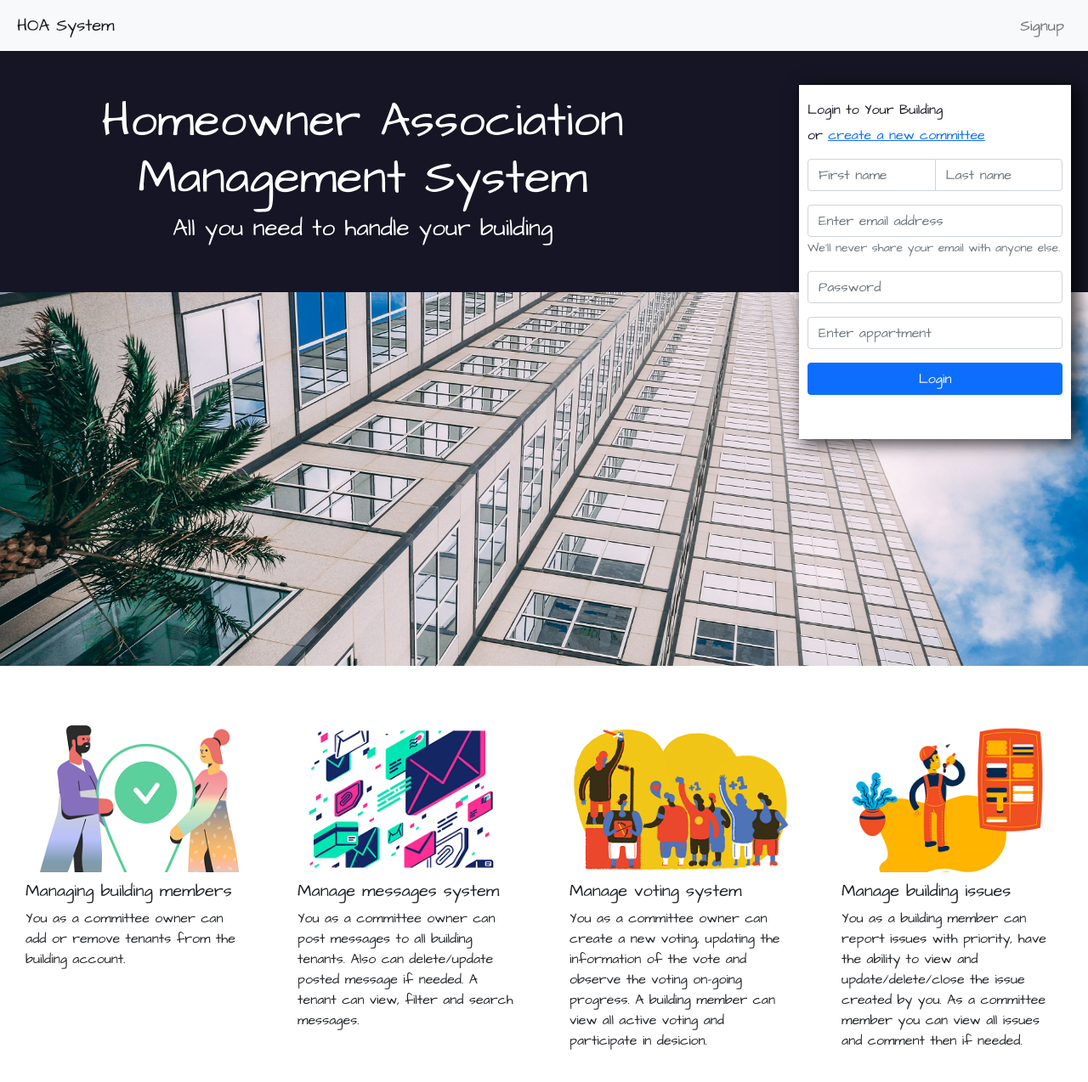
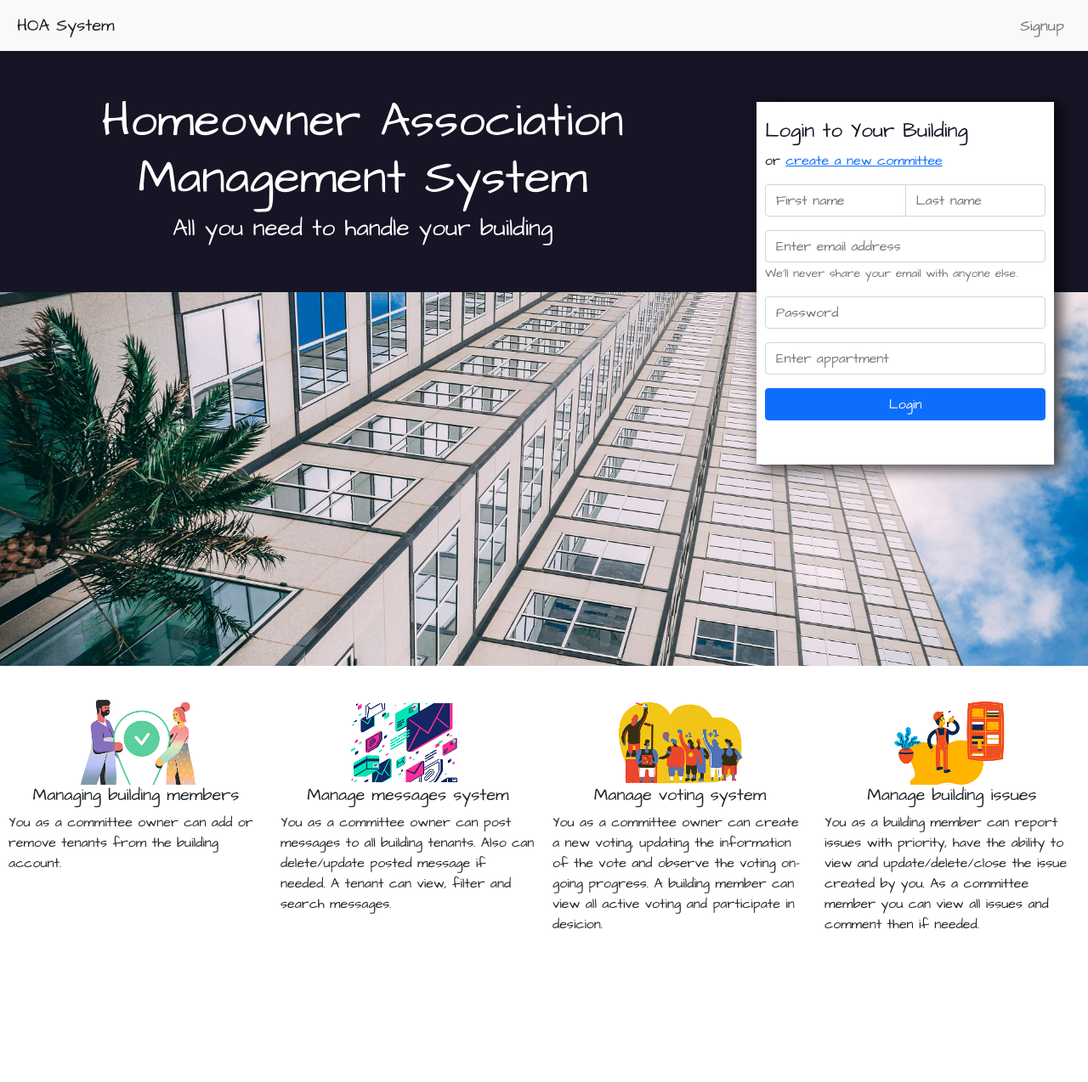
Before and after one commit to Sivan-H-A/Homeowner-app, a React (Create React App) app: page /#/ in a window 1280 px wide. Shown: the top 1274 px of the page at 85% size. After the commit the page ends 1110 px from the top, so only its background shows below. Built offline with nearby package versions, Linux system fonts and the light colour scheme.

Commit message:
move login to new component + handle responsive issue

```diff
--- a/src/components/HomeownerNavbar/HomeownerNavbar.css
+++ b/src/components/HomeownerNavbar/HomeownerNavbar.css
@@ -1,11 +1,12 @@
 .c-homeowner-navbar{
-    position:fixed;
-    width: 100%;
-    display: flex;
     padding: 10px 20px;
     font-size:large;
 }
-.c-homeowner-navbar-left{
-    position:fixed;
-    right: 20px;
-}
+
+
+@media (min-width: 992px) {
+    .c-homeowner-navbar-left{
+        position:fixed;
+        right: 20px;
+    }
+ }
--- /dev/null
+++ b/src/components/LandingPageCardComponent/LandingPageCardComponent.js
@@ -0,0 +1,39 @@
+import React from 'react'
+import { Card, CardDeck, CardGroup } from 'react-bootstrap'
+import message from '../../assets/messages-icon.png';
+import tenant from '../../assets/tenants-icon.png'
+import votes from '../../assets/voting-icon.png'
+import issues from '../../assets/issues-icon.png'
+
+export default function LandingPageCardComponent() {
+    return (
+        <CardDeck>
+           <Card className="col-md-6 col-lg-3">
+                <Card.Img variant="top" src={tenant}/>
+                <Card.Title>Managing building members</Card.Title>
+                <Card.Text>You as a committee owner can add or remove tenants from the building account.</Card.Text>
+            </Card>
+            <Card className="col-md-6 col-lg-3">
+                <Card.Img variant="top" src={message}/>
+                <Card.Title>Manage messages system</Card.Title>
+                <Card.Text>You as a committee owner can post messages to all building tenants.
+                    Also can delete/update posted message if needed. A tenant can view, filter and search messages.</Card.Text>
+            </Card>
+            <Card className="col-md-6 col-lg-3">
+                <Card.Img variant="top" src={votes}/>
+                <Card.Title>Manage voting system</Card.Title>
+                <Card.Text>You as a committee owner can create a new voting,
+                    updating the information of the vote and observe the voting on-going progress.
+                    A building member can view all active voting and participate in desicion.</Card.Text>
+            </Card>
+            <Card className="col-md-6 col-lg-3">
+                <Card.Img variant="top" src={issues}/>
+                <Card.Title>Manage building issues</Card.Title>
+                <Card.Text>You as a building member can report issues with priority, have the ability to view and update/delete/close the issue created by you.
+                    As a committee member you can view all issues and comment then if needed.</Card.Text>
+            </Card>
+
+
+        </CardDeck>
+    )
+}
--- /dev/null
+++ b/src/components/LoginComponent/LoginComponent.js
@@ -0,0 +1,47 @@
+import React, { useState } from 'react'
+import { Alert, Button, Form, InputGroup } from 'react-bootstrap';
+import { Link } from 'react-router-dom';
+
+export default function LoginComponent({login}) {
+    const [showInvalidLogin, setShowInvalidLogin] = useState(false);
+    const [email, setEmail] = useState("");
+    const [fname, setFname] = useState("");
+    const [lname, setLname] = useState("");
+    const [apt, setApt] = useState("");
+    const [pwd, setPwd] = useState("");
+
+    return (
+        <div className="p-login col-md-3">
+            <h4>Login to Your Building</h4>
+            <p>or <Link to="/signup">create a new committee</Link></p>
+            {showInvalidLogin ? <Alert variant="danger">Invalid Credentials!</Alert> : null}
+            <Form onSubmit={login} className="mb-3">
+                <InputGroup className="mb-3">
+                    <Form.Control value={fname} placeholder="First name" onChange={e => setFname(e.target.value)}/>
+                    <Form.Control value={lname}placeholder="Last name" onChange={e => setLname(e.target.value)}/>
+                </InputGroup>
+
+                <Form.Group className="mb-3" controlId="formBasicEmail">
+                    <Form.Control type="email" placeholder="Enter email address"
+                        value={email} onChange={e => setEmail(e.target.value)} />
+                    <Form.Text className="text-muted">
+                    We'll never share your email with anyone else.
+                    </Form.Text>
+                </Form.Group>
+
+                <Form.Group className="mb-3" controlId="formBasicPassword">
+                    <Form.Control type="password" placeholder="Password"
+                        value={pwd} onChange={e => setPwd(e.target.value)} />
+                </Form.Group>
+
+                <Form.Group className="mb-3" controlId="formBasicAppartment">
+                    <Form.Control type="text" placeholder="Enter appartment"
+                        value={apt} onChange={e => setApt(e.target.value)} />
+                </Form.Group>
+                <Button  className="mb-3" variant="primary" type="submit" block>
+                    Login
+                </Button>
+            </Form>
+        </div>
+    )
+}
--- a/src/pages/HomePage/HomePage.css
+++ b/src/pages/HomePage/HomePage.css
@@ -8,6 +8,7 @@
   flex-direction: column;
 }
 .p-home-bg-img>img{
+  display: none;
   width: 100%;
   height: 55vh;
   object-fit: cover;
@@ -16,21 +17,21 @@
   background-color: var(--main-color);
   color: var(--text-color);
   display: flex;
-  justify-content: space-between;
+  flex-wrap: wrap;
+  justify-content: center;
 }
 .p-home-title{
   padding:50px;
 }
 .p-login{
+  min-width: 350px;
   text-align: left;
-  position: absolute;
-  right: 20px;
-  top: 100px;
+  display: block;
   box-shadow: 6px 4px 17px 2px rgba(0,0,0,0.69);
-  z-index: 1;
   padding:20px 10px;
   background-color: var(--text-color);
   color:var(--main-color);
+  margin: 20px;
 }
 .p-login>form{
   display: flex;
@@ -42,7 +43,40 @@
   display: flex;
   justify-content: center;
 }
-.p-home-card{
+.p-home-footer>.card-deck{
+  display: flex;
+  flex-wrap: wrap;
+}
+.p-home-footer>.card-deck>.card>img{
+  width: 50%;
+}
+.p-home-footer>.card-deck>.card{
+  align-items: center;
+  padding: 10px;
+  border: none;
+}
+
+@media (min-width: 768px) {
+
+}
+@media (min-width: 992px) {
+  .p-home-footer>.card-deck{
+    text-align: left;
+  }
+  .p-login{
+    position: absolute;
+    right: 20px;
+    top: 100px;
+    z-index: 1;
+  }
+  .p-home-bg-img>img{
+    display: initial;
+  }
+  .p-home-header{
+    justify-content: space-between;
+  }
+}
+/* .p-home-card{
   border: none;
   margin: 0 auto;
   padding:30px;
@@ -51,7 +85,7 @@
 .p-home-card>img {
   padding: 10px 0;
    width: 100%;
-}
+}  */
 /* .p-home{
     min-height: inherit;
     background-image: url("/src/assets/background-image.jpg") ;
--- a/src/pages/HomePage/HomePage.js
+++ b/src/pages/HomePage/HomePage.js
@@ -1,21 +1,11 @@
 import React, { useState } from 'react';
 import "./HomePage.css";
 import image from '../../assets/background-image.jpg';
-import message from '../../assets/messages-icon.png';
-import tenant from '../../assets/tenants-icon.png'
-import votes from '../../assets/voting-icon.png'
-import issues from '../../assets/issues-icon.png'
 
-import { Alert, Button, Card, Form, InputGroup } from 'react-bootstrap';
-import { Link } from 'react-router-dom';
+import LandingPageCardComponent from '../../components/LandingPageCardComponent/LandingPageCardComponent';
+import LoginComponent from '../../components/LoginComponent/LoginComponent';
 export default function Homepage() {
 
-    const [showInvalidLogin, setShowInvalidLogin] = useState(false);
-    const [email, setEmail] = useState("");
-    const [fname, setFname] = useState("");
-    const [lname, setLname] = useState("");
-    const [apt, setApt] = useState("");
-    const [pwd, setPwd] = useState("");
 
     async function login(e) {
         e.preventDefault();
@@ -32,72 +22,17 @@ export default function Homepage() {
     return (
         <div className="p-home">
             <div className="p-home-header">
-                <div className="p-home-title col-8">
+                <div className="p-home-title col-sm-6 col-md-8">
                     <h1 className="display-4">Homeowner Association Management System</h1>
                     <h3>All you need to handle your building </h3>
                 </div>
-                <div className="p-login col-3">
-                    <h6>Login to Your Building</h6>
-                    <p>or <Link to="/signup">create a new committee</Link></p>
-                    {showInvalidLogin ? <Alert variant="danger">Invalid Credentials!</Alert> : null}
-                    <Form onSubmit={login} className="mb-3">
-                        <InputGroup className="mb-3">
-                            <Form.Control value={fname} placeholder="First name" onChange={e => setFname(e.target.value)}/>
-                            <Form.Control value={lname}placeholder="Last name" onChange={e => setLname(e.target.value)}/>
-                        </InputGroup>
-
-                        <Form.Group className="mb-3" controlId="formBasicEmail">
-                            <Form.Control type="email" placeholder="Enter email address"
-                                value={email} onChange={e => setEmail(e.target.value)} />
-                            <Form.Text className="text-muted">
-                            We'll never share your email with anyone else.
-                            </Form.Text>
-                        </Form.Group>
-
-                        <Form.Group className="mb-3" controlId="formBasicPassword">
-                            <Form.Control type="password" placeholder="Password"
-                                value={pwd} onChange={e => setPwd(e.target.value)} />
-                        </Form.Group>
-
-                        <Form.Group className="mb-3" controlId="formBasicAppartment">
-                            <Form.Control type="text" placeholder="Enter appartment"
-                                value={apt} onChange={e => setApt(e.target.value)} />
-                        </Form.Group>
-                        <Button  className="mb-3" variant="primary" type="submit" block>
-                            Login
-                        </Button>
-                    </Form>
-                </div>
+                <LoginComponent login={(e)=>login(e)}/>
             </div>
             <div className="p-home-bg-img">
                 <img  className="p-home-img" src={image}></img>
             </div>
             <div className="p-home-footer">
-                <Card className="p-home-card col-md-3 col-sm-6">
-                    <img src={tenant}/>
-                    <h5>Managing building members</h5>
-                    <p>You as a committee owner can add or remove tenants from the building account. </p>
-                </Card>
-                <Card className="p-home-card col-md-3 col-sm-6">
-                    <img src={message}/>
-                    <h5>Manage messages system</h5>
-                    <p>You as a committee owner can post messages to all building tenants.
-                        Also can delete/update posted message if needed. A tenant can view, filter and search messages.
-                    </p>
-                </Card>
-                <Card className="p-home-card col-md-3 col-sm-6">
-                    <img src={votes}/>
-                    <h5>Manage voting system</h5>
-                    <p>You as a committee owner can create a new voting,
-                        updating the information of the vote and observe the voting on-going progress.
-                        A building member can view all active voting and participate in desicion.</p>
-                </Card>
-                <Card className="p-home-card col-md-3 col-sm-6">
-                    <img src={issues}/>
-                    <h5>Manage building issues</h5>
-                    <p>You as a building member can report issues with priority, have the ability to view and update/delete/close the issue created by you.
-                        As a committee member you can view all issues and comment then if needed.</p>
-                </Card>
+                <LandingPageCardComponent/>
             </div>
         </div>
     )
```
Also changed, not shown: src/components/HomeownerNavbar/HomeownerNavbar.js (+6 -6 lines).
